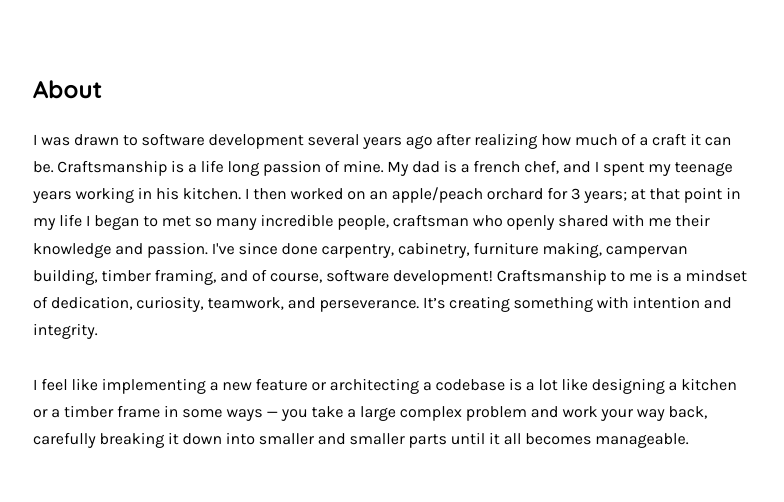
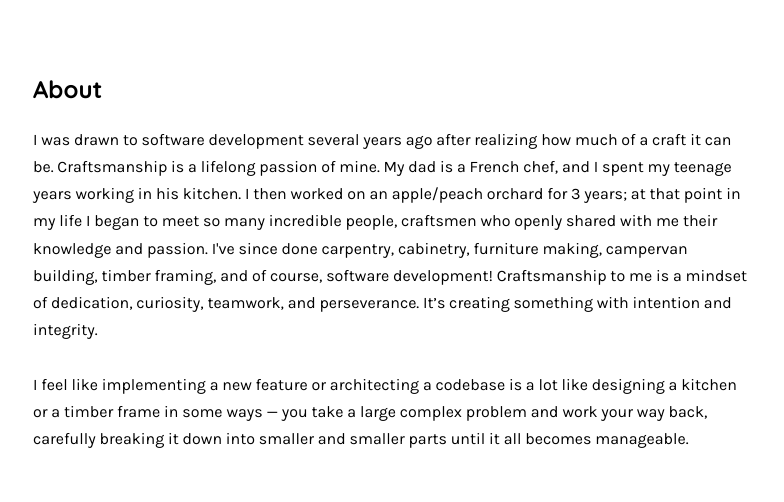
Before and after one commit to luc-dumas/portfolio2025, a website: page index.html in a window 1280 px wide. Shown: the part 1480-1982 px from the top of the page, without its empty margins (247-1031 px from the left). Drawn offline with nearby package versions, Linux system fonts and the light colour scheme; a script that the page names is missing.

Commit message:
Update index.html

```diff
--- a/index.html
+++ b/index.html
@@ -242,8 +242,8 @@
       <h2>About</h2>
       <p>
         I was drawn to software development several years ago after realizing how much of a craft it can be.
-        Craftsmanship is a life long passion of mine. My dad is a french chef, and I spent my teenage years working in his kitchen.
-        I then worked on an apple/peach orchard for 3 years; at that point in my life I began to met so many incredible people, craftsman who openly shared with me their knowledge and passion. I've since done carpentry, cabinetry, furniture making, campervan building, timber framing, and of course, software development!
+        Craftsmanship is a lifelong passion of mine. My dad is a French chef, and I spent my teenage years working in his kitchen.
+        I then worked on an apple/peach orchard for 3 years; at that point in my life I began to meet so many incredible people, craftsmen who openly shared with me their knowledge and passion. I've since done carpentry, cabinetry, furniture making, campervan building, timber framing, and of course, software development!
         Craftsmanship to me is a mindset of dedication, curiosity, teamwork, and perseverance. It’s creating something with intention and integrity.
         <br>
         <br> I feel like implementing a new feature or architecting a codebase is a lot like designing a kitchen or a timber frame in some ways &mdash; you take a large complex problem and work your way back,
```
